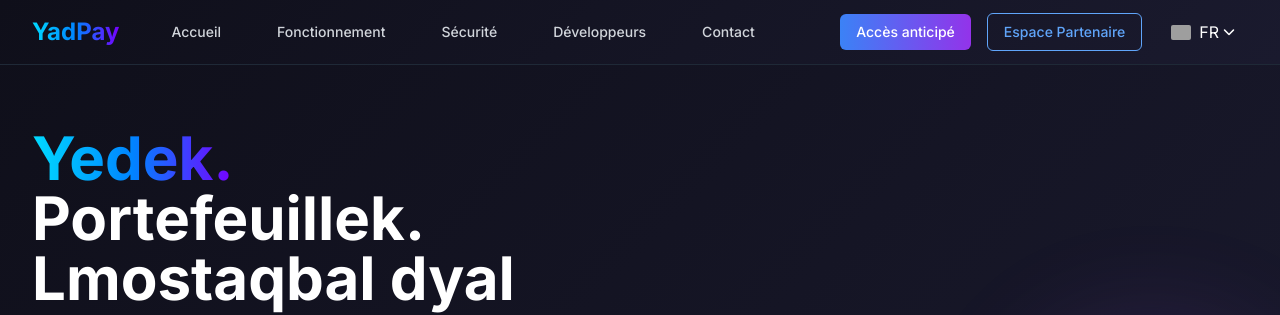
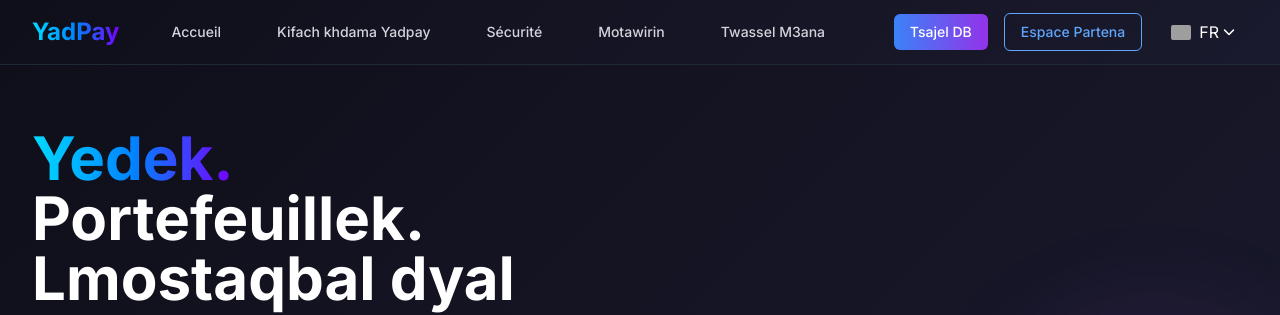
Before and after one commit to 3zden/Yadpay-website, a plain HTML site: page darijaver.html in a window 1280 px wide. Shown: the top 315 px of the page. Drawn offline with nearby package versions, Linux system fonts and the light colour scheme; grey boxes are pictures that could not be loaded.

Commit message:
Update darijaver.html

```diff
--- a/darijaver.html
+++ b/darijaver.html
@@ -139,20 +139,20 @@
                     <div class="hidden md:block">
                         <div class="ml-10 flex items-baseline space-x-8">
                             <a href="#home" class="text-gray-300 hover:text-white px-3 py-2 rounded-md text-sm font-medium">Accueil</a>
-                            <a href="#how-it-works" class="text-gray-300 hover:text-white px-3 py-2 rounded-md text-sm font-medium">Fonctionnement</a>
+                            <a href="#how-it-works" class="text-gray-300 hover:text-white px-3 py-2 rounded-md text-sm font-medium">Kifach khdama Yadpay</a>
                             <a href="#security" class="text-gray-300 hover:text-white px-3 py-2 rounded-md text-sm font-medium">Sécurité</a>
-                            <a href="#developers" class="text-gray-300 hover:text-white px-3 py-2 rounded-md text-sm font-medium">Développeurs</a>
-                            <a href="#contact" class="text-gray-300 hover:text-white px-3 py-2 rounded-md text-sm font-medium">Contact</a>
+                            <a href="#developers" class="text-gray-300 hover:text-white px-3 py-2 rounded-md text-sm font-medium">Motawirin</a>
+                            <a href="#contact" class="text-gray-300 hover:text-white px-3 py-2 rounded-md text-sm font-medium">Twassel M3ana</a>
                         </div>
                     </div>
                 </div>
                 <div class="hidden md:block">
                     <div class="ml-4 flex items-center md:ml-6 space-x-4">
                         <button class="bg-gradient-to-r from-blue-500 to-purple-600 hover:from-blue-600 hover:to-purple-700 text-white px-4 py-2 rounded-md text-sm font-medium">
-                            Accès anticipé
+                            Tsajel DB
                         </button>
                         <button class="border border-blue-400 text-blue-400 hover:bg-blue-900 hover:bg-opacity-30 px-4 py-2 rounded-md text-sm font-medium">
-                            Espace Partenaire
+                            Espace Partena
                         </button>
                         <!-- Language switcher -->
                         <div class="language-switcher ml-4">
@@ -188,13 +188,13 @@
         <div class="hidden md:hidden" id="mobile-menu">
             <div class="px-2 pt-2 pb-3 space-y-1 sm:px-3">
                 <a href="#home" class="text-gray-300 hover:text-white block px-3 py-2 rounded-md text-base font-medium">Accueil</a>
-                <a href="#how-it-works" class="text-gray-300 hover:text-white block px-3 py-2 rounded-md text-base font-medium">Fonctionnement</a>
+                <a href="#how-it-works" class="text-gray-300 hover:text-white block px-3 py-2 rounded-md text-base font-medium">Kifach khdama yadpay</a>
                 <a href="#security" class="text-gray-300 hover:text-white block px-3 py-2 rounded-md text-base font-medium">Sécurité</a>
-                <a href="#developers" class="text-gray-300 hover:text-white block px-3 py-2 rounded-md text-base font-medium">Développeurs</a>
-                <a href="#contact" class="text-gray-300 hover:text-white block px-3 py-2 rounded-md text-base font-medium">Contact</a>
+                <a href="#developers" class="text-gray-300 hover:text-white block px-3 py-2 rounded-md text-base font-medium">Motawirin</a>
+                <a href="#contact" class="text-gray-300 hover:text-white block px-3 py-2 rounded-md text-base font-medium">Twasl M3ana</a>
                 <div class="pt-4 pb-3 border-t border-gray-700">
                     <a href="loginpage.html" class="w-full bg-gradient-to-r from-blue-500 to-purple-600 hover:from-blue-600 hover:to-purple-700 text-white px-4 py-2 rounded-md text-sm font-medium mb-2">
-                        Accès anticipé
+                        Tsajel DB
                     </a>
                     <a href = "partenaire.html" class="w-full border border-blue-400 text-blue-400 hover:bg-blue-900 hover:bg-opacity-30 px-4 py-2 rounded-md text-sm font-medium">
                         Espace Partenaire
@@ -327,7 +327,7 @@
             <div class="mt-20 bg-gray-900 rounded-2xl overflow-hidden border border-gray-800">
                 <div class="grid md:grid-cols-2">
                     <div class="p-8 md:p-12">
-                        <h3 class="text-2xl font-bold mb-4">Pourquoi la reconnaissance palmaire ?</h3>
+                        <h3 class="text-2xl font-bold mb-4">3lach la reconnaissance palmaire ?</h3>
                         <p class="text-gray-400 mb-6">Contrairement aux autres méthodes biométriques, la reconnaissance palmaire offre une sécurité et une commodité inégalées :</p>
                         <ul class="space-y-4">
                             <li class="flex items-start">
```
